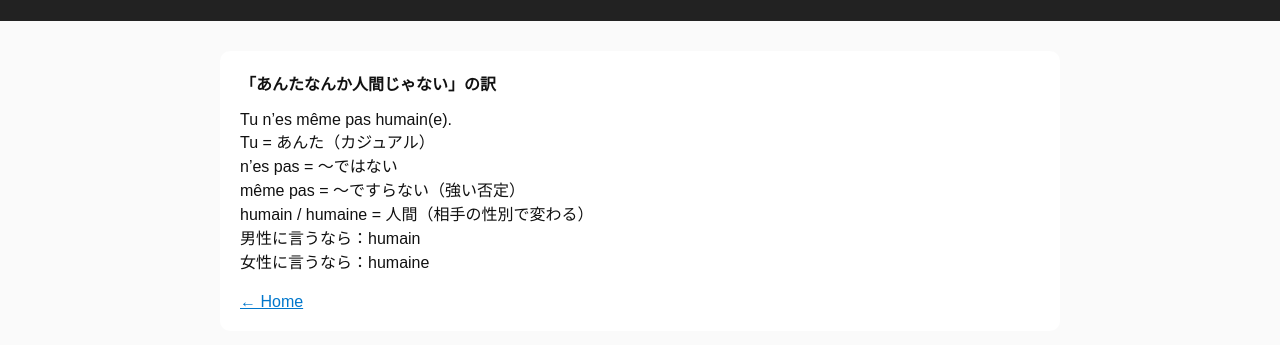
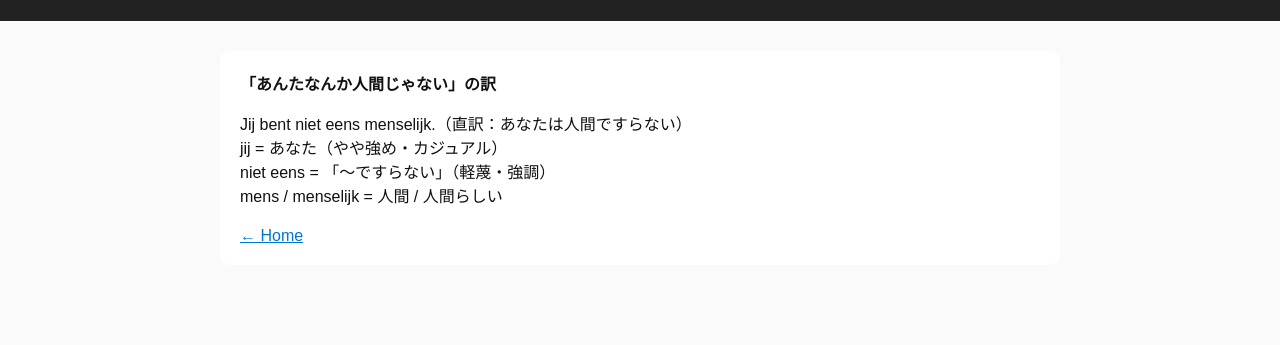
Before and after one commit to Azaleacreativeroom888/globalmanga, a plain HTML site: page dutch.html in a window 1280 px wide. Shown: the part 99-444 px from the top of the page. Drawn offline with Linux system fonts and the light colour scheme.

Commit message:
Translate French text to Dutch in dutch.html

```diff
--- a/dutch.html
+++ b/dutch.html
@@ -52,13 +52,10 @@
   <div class="note">
     <div class="title">「あんたなんか人間じゃない」の訳</div>
     <p>
-      Tu n’es même pas humain(e).<br>
-      Tu = あんた（カジュアル）<br>
-      n’es pas = 〜ではない<br>
-      même pas = 〜ですらない（強い否定）<br>
-      humain / humaine = 人間（相手の性別で変わる）<br>
-      男性に言うなら：humain<br>
-      女性に言うなら：humaine<br>
+      Jij bent niet eens menselijk.（直訳：あなたは人間ですらない）<br>
+      jij = あなた（やや強め・カジュアル）<br>
+      niet eens = 「〜ですらない」（軽蔑・強調）<br>
+      mens / menselijk = 人間 / 人間らしい<br>
     </p>
   </div>
 
```
